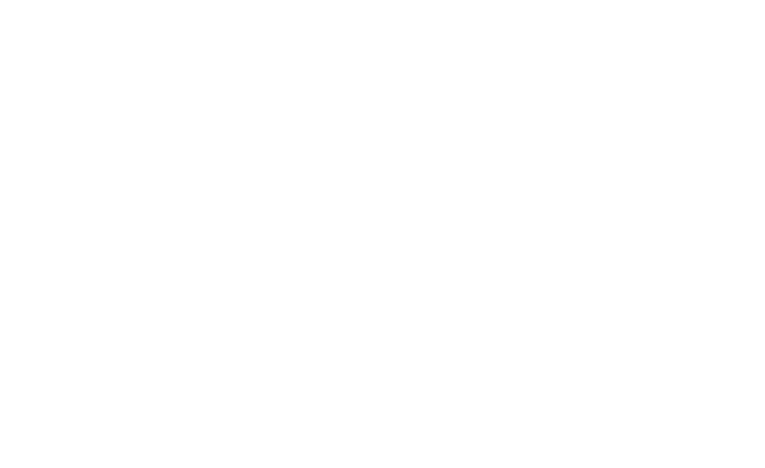
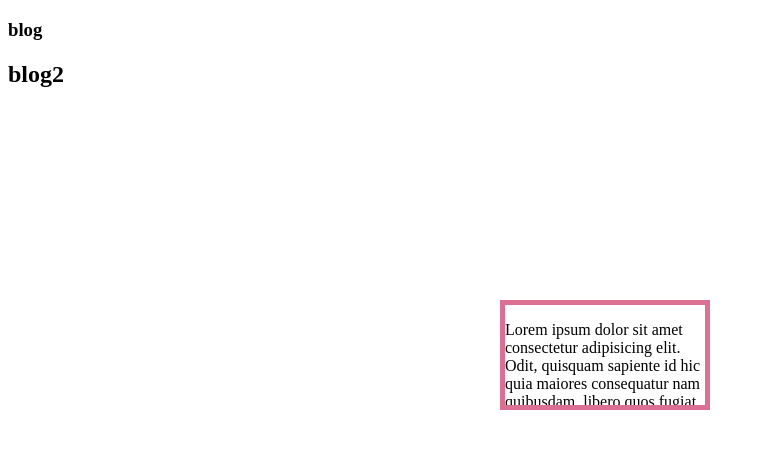
Before and after one commit to alamindolon/all-practies, a plain HTML site: page others.html in a window 1280 px wide. Shown: the whole page, without its empty margins (0-765 px from the left). Drawn offline with Linux system fonts and the light colour scheme.

Commit message:
overflow

```diff
--- a/others.html
+++ b/others.html
@@ -6,8 +6,21 @@
     <meta name="viewport" content="width=device-width, initial-scale=1.0">
     <title>others website</title>
     <link rel="shortcut icon" href="media/logo.jpg" type="image/x-icon">
+    <link rel="stylesheet" href="style.css">
 </head>
 <body>
+    <section>
+        <article>
+            <!-- g<p>Lorem ipsum dolor sit amet consectetur adipisicing elit. Quibusdam aperiam, sed mollitia nihil suscipit aut minus harum modi necessitatibus exercitationem alias in? Veritatis eum, iste ut quidem exercitationem quos blanditiis!</p> -->
+            <h1>blog </h1>
+            <h2>blog2</h2>
+        </article>
+
+    </section>
+    <div class="box">
+        <p>Lorem ipsum dolor sit amet consectetur adipisicing elit. Odit, quisquam sapiente id hic quia maiores consequatur nam quibusdam, libero quos fugiat fugit delectus laborum amet mollitia, architecto minima nostrum eaque.</p>
+
+    </div>
 
 
 </body>
--- a/style.css
+++ b/style.css
@@ -11,3 +11,13 @@ td,th{
 #customers{
     margin-top: 23px;
 }
+.box{
+    width: 200px;
+    height: 100px;
+    border: 5px solid palevioletred;
+    overflow:scroll;
+    position: absolute;
+    top: 300px;
+     left: 500px;
+
+}
```
